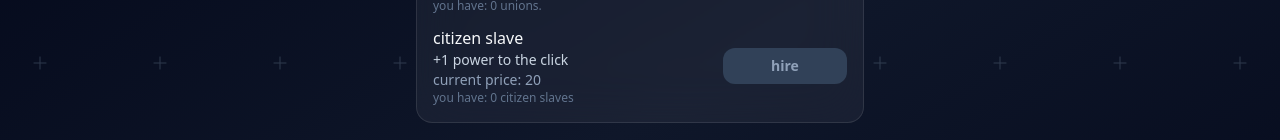
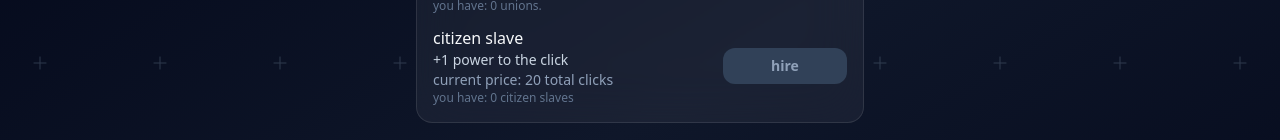
Before and after one commit to privatewithak/click-the-jury, a React (Vite) app: page / in a window 1280 px wide. Shown: the part 1077-1217 px from the top of the page. Built offline with nearby package versions, Linux system fonts and the light colour scheme.

Commit message:
minor change to markdown  inside game.jsx

```diff
--- a/src/components/Game.jsx
+++ b/src/components/Game.jsx
@@ -301,7 +301,7 @@
           <div>
           <div className="font-medium">citizen slave</div>
           <div className="text-sm text-slate-300">+1 power to the click</div>
-          <div className="text-sm text-slate-400">current price: {getClickPowerCost(clickPower)}</div>
+          <div className="text-sm text-slate-400">current price: {getClickPowerCost(clickPower)} total clicks</div>
             <div className="text-xs text-slate-500">you have: {clickPower - 1} citizen slaves</div>
           </div>
            <button onClick={handleBuyClickPower} disabled={totalClicks < getClickPowerCost(clickPower)} className={`px-3 py-2 rounded-xl text-sm font-semibold w-3/10
```
